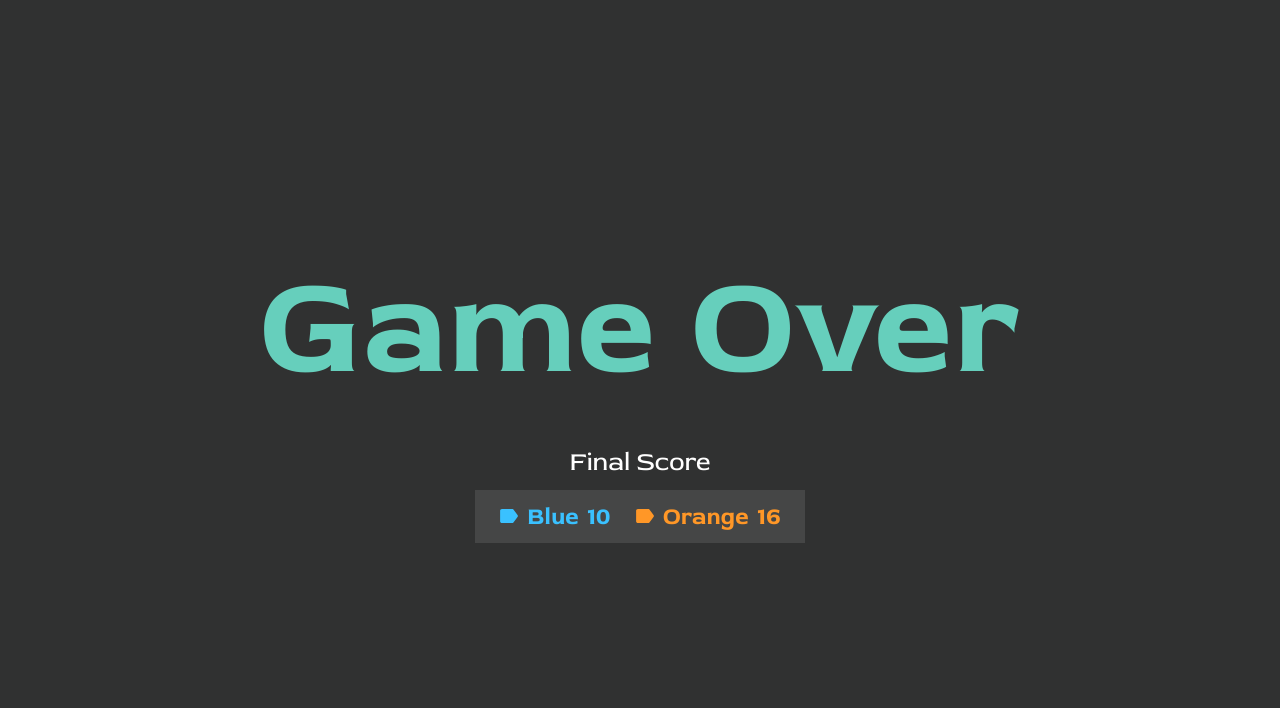
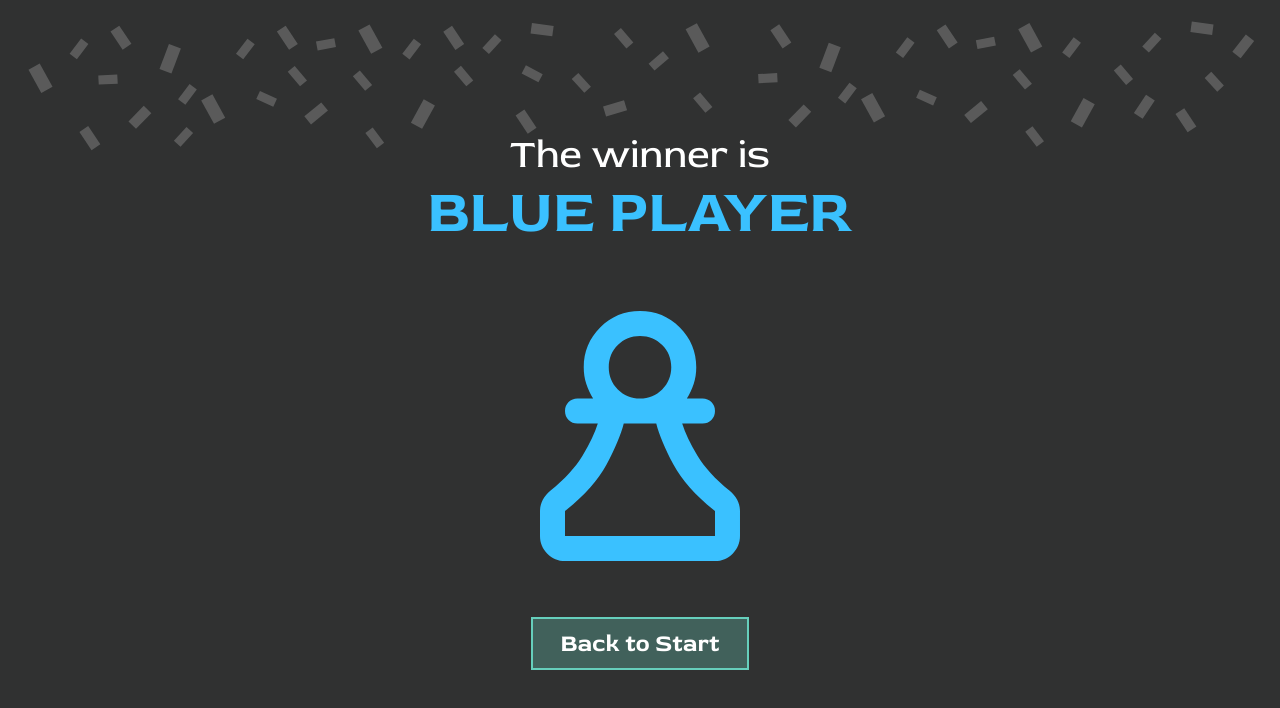
Before and after one commit to karinaklages/memory-game, a website built with Vite: page index.html in a window 1280 px wide. Built offline with nearby package versions, Linux system fonts and the light colour scheme.

Commit message:
feat: styling for screen-winner added

```diff
--- a/index.html
+++ b/index.html
@@ -92,7 +92,7 @@
         <section id="screen-game"></section>
 
         <!-- GAME OVER -->
-        <section id="screen-gameover">
+        <!-- <section id="screen-gameover">
             <article class="gameover-content">
                 <h1>Game Over</h1>
                 <div class="score-group">
@@ -111,10 +111,24 @@
                     </div>
                 </div>
             </article>
-        </section>
+        </section> -->
 
         <!-- WINNER -->
-        <section id="screen-winner"></section>
+        <section id="screen-winner">
+            <img class="confetti" src="/img/confetti-white.svg" alt="">
+            <article class="winner-content">
+                <div class="headline-group">
+                    <span>The winner is</span>
+                    <h1>BLUE PLAYER</h1>
+                </div>
+                <img class="trophy" src="/img/player-blue.svg" alt="">
+                <div class="button-wrapper">
+                    <button>
+                        <p>Back to Start</p>
+                    </button>
+                </div>
+            </article>
+        </section>
     </div>
     <script src="./src/main.ts" type="module"></script>
 </body>
--- /dev/null
+++ b/src/styles/pages/screen-winner.scss
@@ -0,0 +1,85 @@
+@use '../abstract/variables' as *;
+
+.confetti {
+    position: absolute;
+    top: 0;
+    left: 50%;
+    transform: translateX(-50%);
+    width: 100%;
+    pointer-events: none;
+    opacity: 20%;
+    z-index: 0;
+}
+
+#screen-winner {
+    background-color: $color-darkgrey;
+    height: 100vh;
+    display: flex;
+    align-items: center;
+    justify-content: center;
+    position: relative;
+    overflow: hidden;
+
+    .winner-content {
+        display: flex;
+        flex-direction: column;
+        align-items: center;
+        gap: 32px;
+
+        .headline-group {
+            display: flex;
+            flex-direction: column;
+            align-items: center;
+            gap: 4px;
+
+            span {
+                font-family: 'Red Rose';
+                font-weight: 400;
+                font-size: 40px;
+                color: $color-white;
+                text-align: center;
+            }
+
+            h1 {
+                font-family: 'Red Rose';
+                font-weight: 700;
+                font-size: 60px;
+                color: $color-blue;
+                text-align: center;
+                margin: 0;
+                line-height: 1;
+                margin-bottom: 36px;
+            }
+        }
+
+        .trophy {
+            width: 200px;
+            margin-bottom: 24px;
+        }
+
+        .button-wrapper {
+            button {
+                display: flex;
+                align-items: center;
+                justify-content: center;
+                border: 2px solid $color-turquoise;
+                background-color: rgba($color-turquoise, 0.3);
+                padding: 10px 28px;
+                cursor: pointer;
+                transition: transform 0.2s ease;
+
+                &:hover {
+                    transform: scale(1.05);
+                }
+
+                p {
+                    font-family: 'Red Rose';
+                    font-weight: 700;
+                    font-size: 24px;
+                    color: $color-white;
+                    margin: 0;
+                }
+            }
+        }
+    }
+}
--- a/src/styles/style.scss
+++ b/src/styles/style.scss
@@ -6,3 +6,4 @@
 @use './pages/screen-start';
 @use './pages/screen-settings';
 @use './pages/screen-gameover';
+@use './pages/screen-winner';
```
Also changed, not shown: public/img/confetti-white Kopie.svg (added), public/img/confetti-white.svg (added), public/img/confetti-white3.svg (added).
